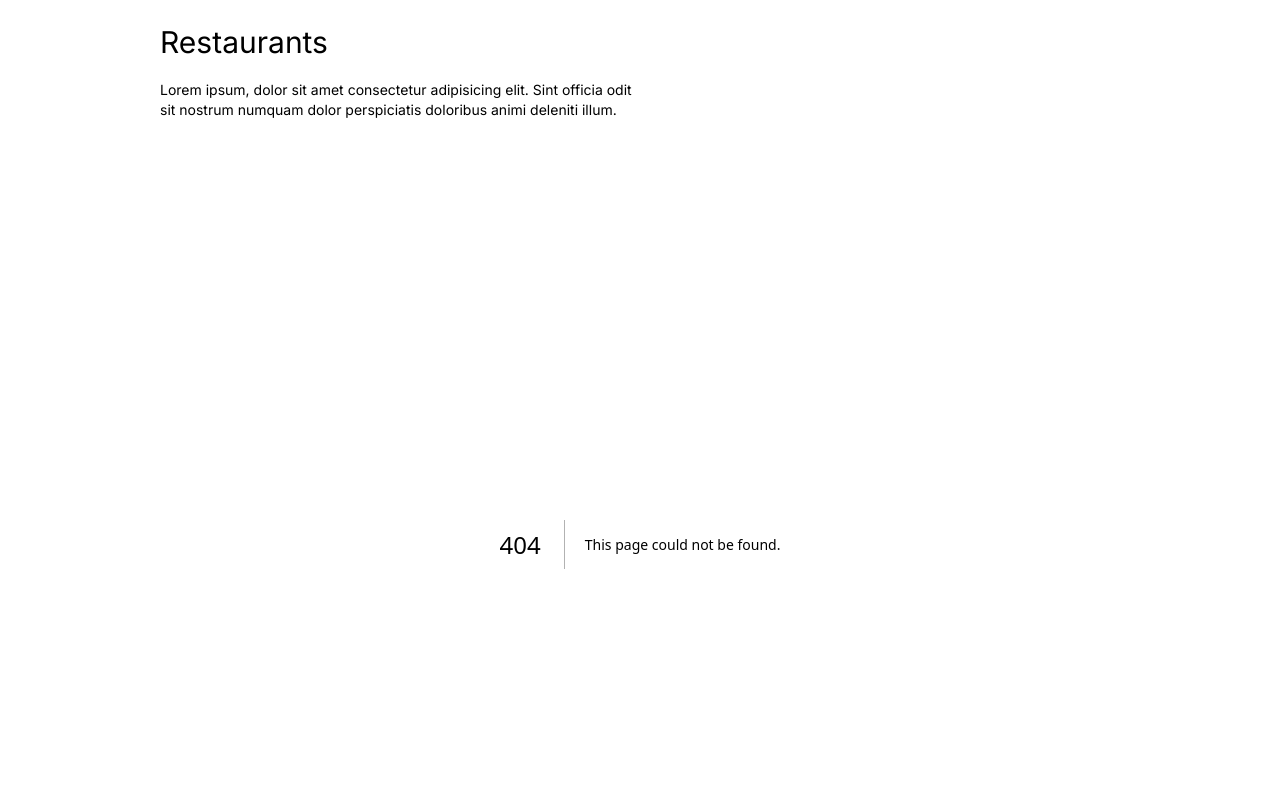
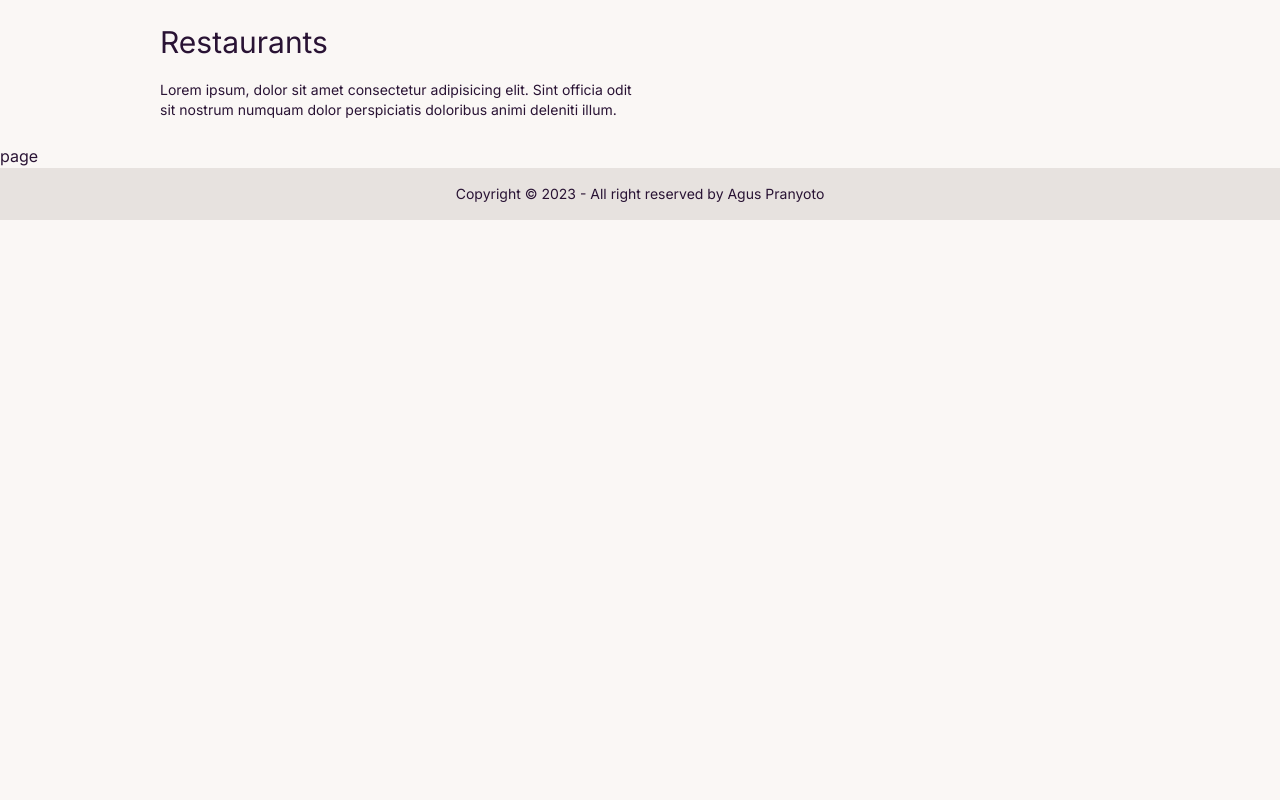
Before and after one commit to aguspranyoto/next-restaurant, a Next.js app: page /detail in a window 1280 px wide. Before the commit this address had no page. Shown: the top 800 px of the page. Built offline with nearby package versions, Linux system fonts and the light colour scheme.

Commit message:
fix error deploy 2

```diff
--- /dev/null
+++ b/app/detail/page.jsx
@@ -0,0 +1,7 @@
+import React from "react";
+
+function page() {
+  return <div>page</div>;
+}
+
+export default page;
--- a/components/Footer.jsx
+++ b/components/Footer.jsx
@@ -2,7 +2,7 @@
   return (
     <footer className="footer footer-center p-4 bg-base-300 text-base-content">
       <aside>
-        <p>Copyright © 2023 - All right reserved by ACME Industries Ltd</p>
+        <p>Copyright © 2023 - All right reserved by Agus Pranyoto</p>
       </aside>
     </footer>
   );
```
